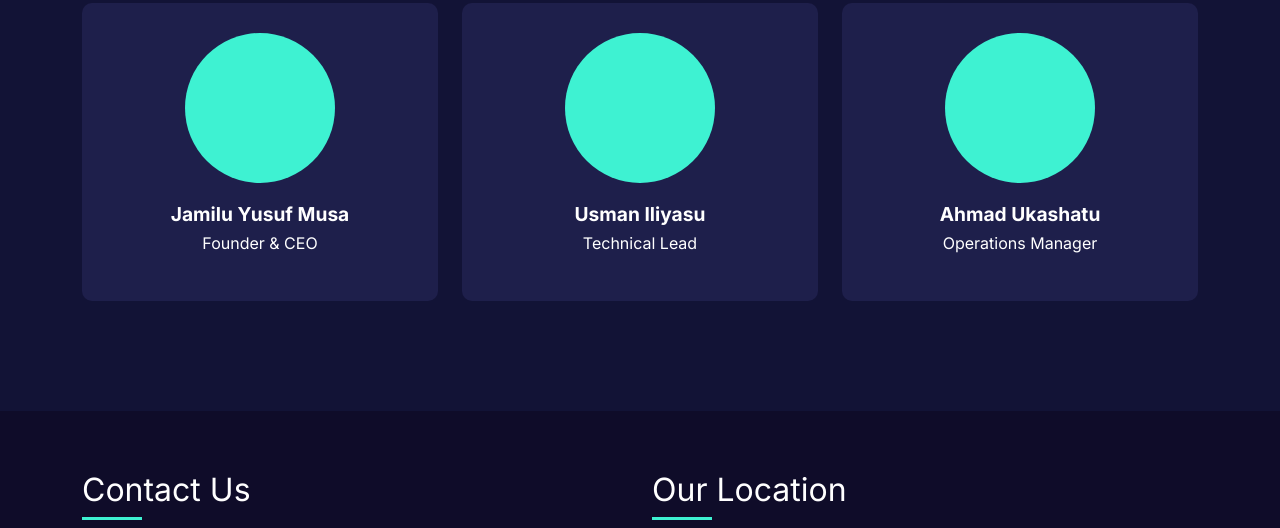
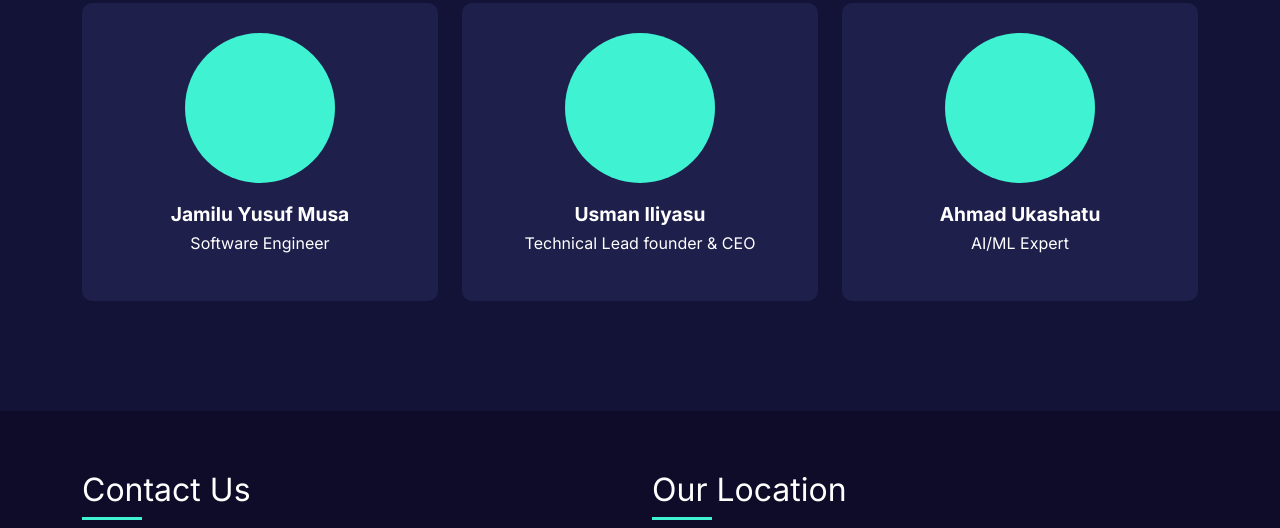
Before and after one commit to Yamojr001/Flood-Watch, a plain HTML site: page index.html in a window 1280 px wide. Shown: the part 2802-3330 px from the top of the page. Drawn offline with nearby package versions, Linux system fonts and the light colour scheme.

Commit message:
commiting all files and codes

```diff
--- a/index.html
+++ b/index.html
@@ -372,21 +372,21 @@
           <div class="team-card">
             <div class="team-img"></div>
             <h3 class="team-name">Jamilu Yusuf Musa</h3>
-            <p>Founder & CEO</p>
+            <p>Software Engineer</p>
           </div>
         </div>
         <div class="col-md-4">
           <div class="team-card">
             <div class="team-img"></div>
             <h3 class="team-name">Usman Iliyasu</h3>
-            <p>Technical Lead</p>
+            <p>Technical Lead founder & CEO</p>
           </div>
         </div>
         <div class="col-md-4">
           <div class="team-card">
             <div class="team-img"></div>
             <h3 class="team-name">Ahmad Ukashatu</h3>
-            <p>Operations Manager</p>
+            <p>AI/ML Expert</p>
           </div>
         </div>
       </div>
```
